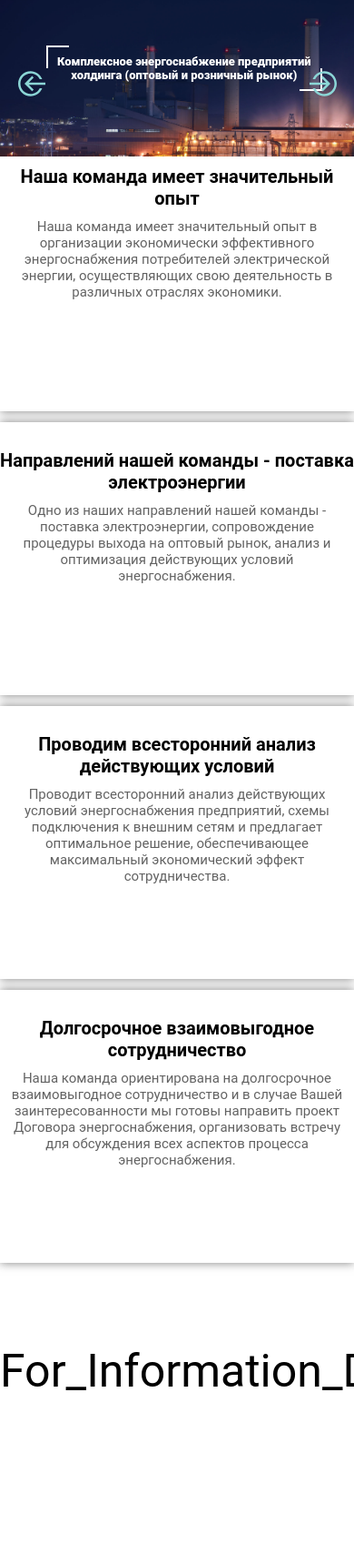
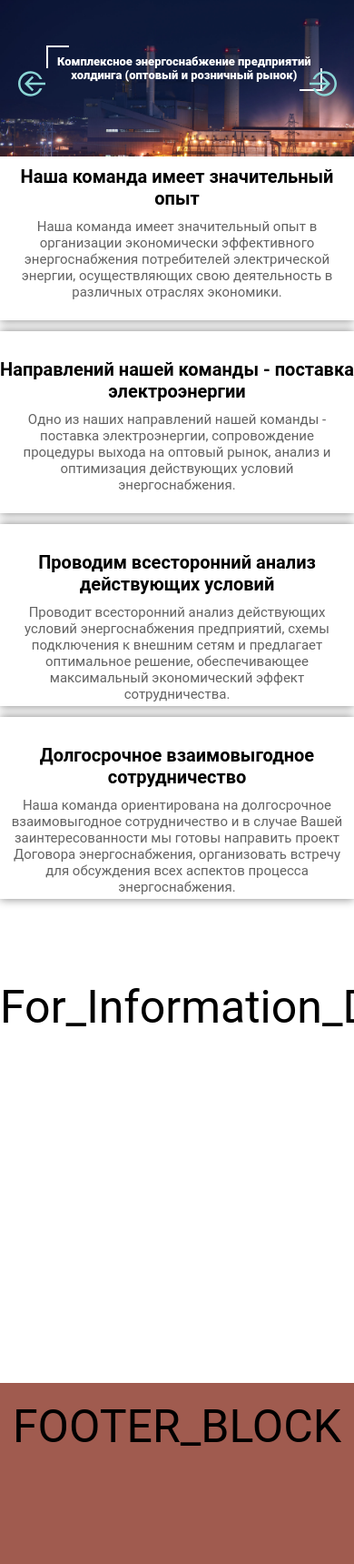
Before and after one commit to InkPain/ses-energo.local, a PHP site: page / in a window 390 px wide; the page is wider, and only the part inside the window is pictured. Shown: the part 76-1795 px from the top of that part at 91% size. Run offline with PHP 8.4, Linux system fonts and the light colour scheme.

Commit message:
Update adptive

```diff
--- a/assets/styles/main.css
+++ b/assets/styles/main.css
@@ -34,6 +34,9 @@ body {
 
 body::-webkit-scrollbar {
     display: none;
+}
+div{
+    overflow:hidden;
 }
 
 /*////////////////////////*/
@@ -98,7 +101,7 @@ h3{
 }
 
 .header{
-    position: absolute;
+    position: fixed;
     width: 100%;
     height: 100px;
     z-index: 50;
@@ -131,6 +134,7 @@ h3{
     font-family: Pribambas;
     position: relative;
     z-index: 4;
+
 }
 
 .logo_img{
@@ -377,6 +381,7 @@ h3{
     .block{
         width: 100%;
         box-shadow: 0 0 10px rgba(0,0,0,0.5);
+        height: 200px;
     }
     .about_us_block{
         width: 100%;
--- a/index.html
+++ b/index.html
@@ -2,7 +2,7 @@
 <html lang="en">
     <head>
         <meta charset="UTF-8">
-        <meta name="viewport" content="width=device-width, initial-scale=1.0">
+        <meta name="viewport" content="width=device-width, initial-scale=1">
         <meta http-equiv="Cache-Control" content="no-cache">
 
     <!-- Scripts -->
```
